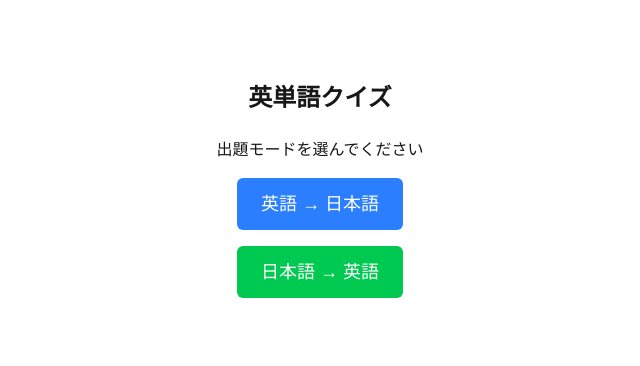
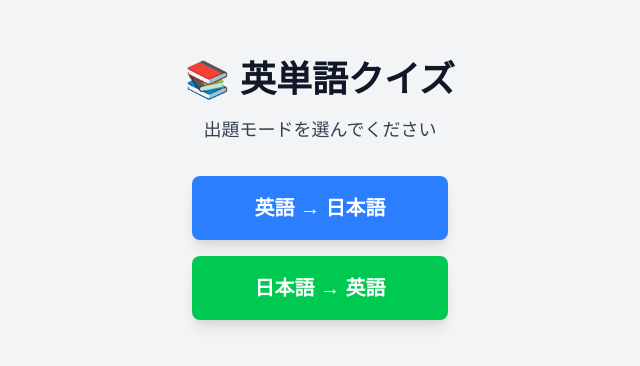
Before and after one commit to ryotaro-fukushima/english-quiz, a Next.js app in the folder english-quiz-frontend/: page / in a window 1280 px wide. Shown: the part 210-576 px from the top of the page, without its empty margins (320-960 px from the left). Built offline with nearby package versions, Linux system fonts and the light colour scheme.

Commit message:
トップページのレイアウト修正

```diff
--- a/english-quiz-frontend/app/page.tsx
+++ b/english-quiz-frontend/app/page.tsx
@@ -6,25 +6,29 @@ export default function Home() {
   const router = useRouter();
 
   return (
-    <div className="min-h-screen flex flex-col items-center justify-center p-8">
-      <h1 className="text-2xl font-bold mb-6">英単語クイズ</h1>
-      <p className="mb-4">出題モードを選んでください</p>
+    <div className="min-h-screen flex flex-col items-center justify-center bg-gray-100 p-8">
+      {/* タイトル */}
+      <h1 className="text-4xl font-extrabold text-gray-900 mb-4">📚 英単語クイズ</h1>
+      <p className="text-lg text-gray-700 mb-8">出題モードを選んでください</p>
 
-      {/* 英語 → 日本語ボタン */}
+      {/* ボタンコンテナ */}
+      <div className="flex flex-col space-y-4">
+        {/* 英語 → 日本語 */}
         <button
           onClick={() => router.push("/en-to-jp")}
-        className="bg-blue-500 text-white px-6 py-3 rounded-md text-lg mb-4"
+          className="w-64 h-16 bg-blue-500 text-white rounded-lg text-xl font-semibold shadow-lg hover:bg-blue-600 transition"
         >
           英語 → 日本語
         </button>
 
-      {/* 日本語 → 英語ボタン */}
+        {/* 日本語 → 英語 */}
         <button
           onClick={() => router.push("/jp-to-en")}
-        className="bg-green-500 text-white px-6 py-3 rounded-md text-lg"
+          className="w-64 h-16 bg-green-500 text-white rounded-lg text-xl font-semibold shadow-lg hover:bg-green-600 transition"
         >
           日本語 → 英語
         </button>
       </div>
+    </div>
   );
 }
```
Also changed, not shown: 1 other file (tests, documents, lock files or other folders). Lines whose indentation alone changed are shown as unchanged.
